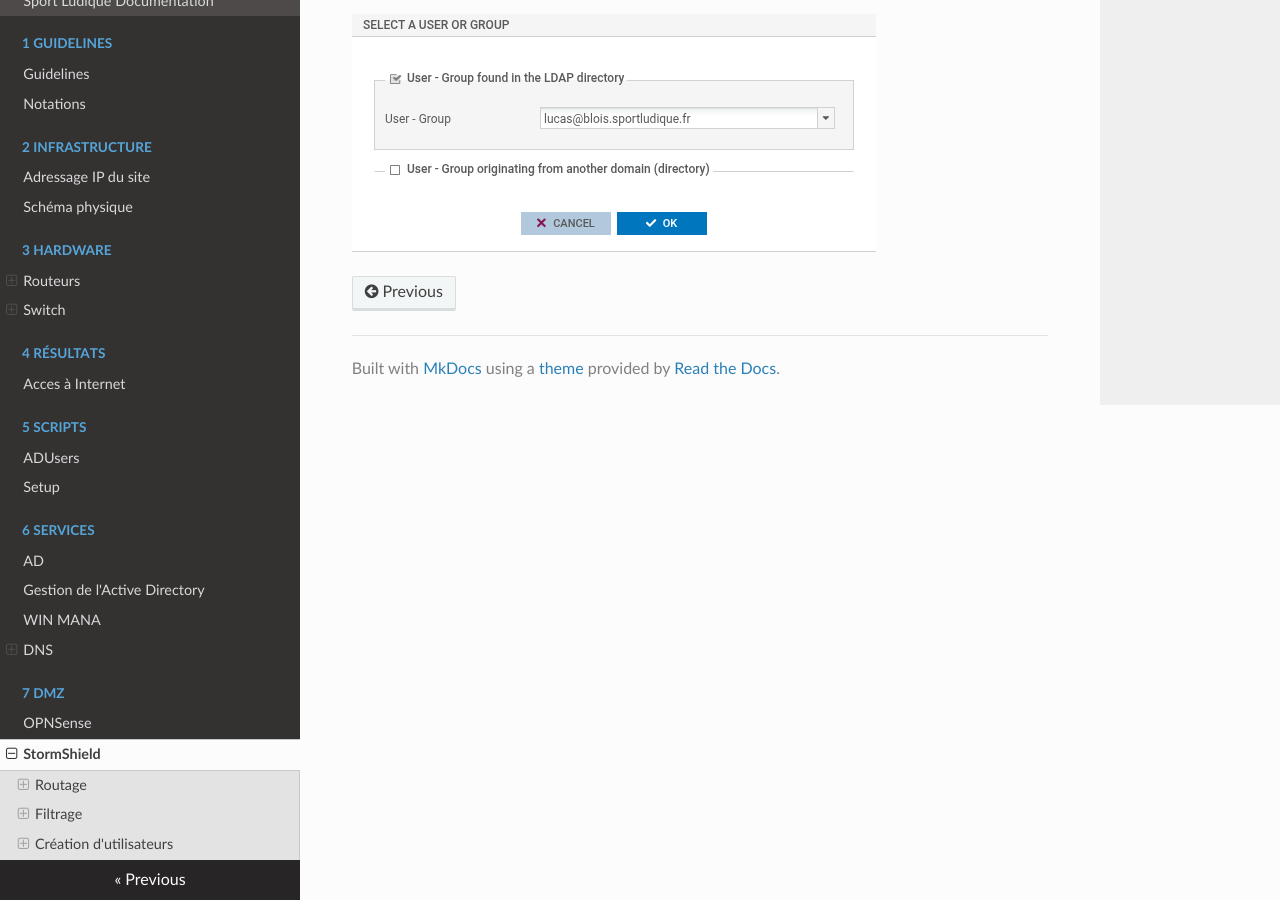
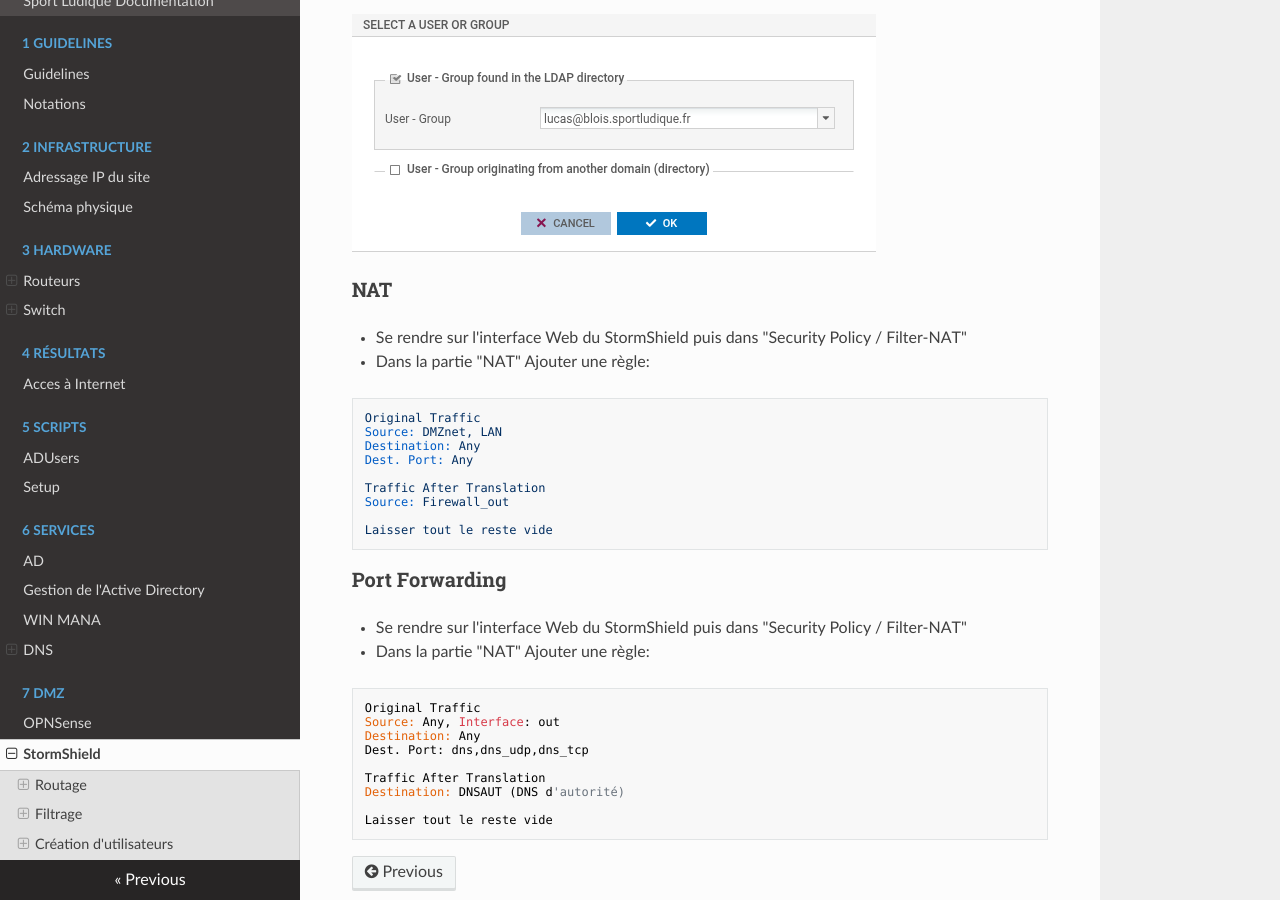
Before and after one commit to DSISportLudique/SportLudique2Doc, an MkDocs documentation site: the page built from docs/7 - DMZ/stormshield.md, in a window 1280 px wide and 900 px high, scrolled down 3687 px. Built offline with MkDocs 1.6.1, drawn with Linux system fonts in a browser that asks for light colours; nearby versions of some CDN libraries.

Commit message:
Firewall NAT + port forwarding

````diff
--- a/docs/7 - DMZ/stormshield.md
+++ b/docs/7 - DMZ/stormshield.md
@@ -55,3 +55,35 @@ Dans CONFIGURATIONS > SYSTEM > Administrators:
 Add an administrator with all privileges
 
 ![](../assets/FW/admin.png)
+
+### NAT
+
+- Se rendre sur l'interface Web du StormShield puis dans "Security Policy / Filter-NAT"
+- Dans la partie "NAT" Ajouter une règle:
+```
+Original Traffic
+Source: DMZnet, LAN
+Destination: Any
+Dest. Port: Any
+
+Traffic After Translation
+Source: Firewall_out
+
+Laisser tout le reste vide
+```
+
+### Port Forwarding
+
+- Se rendre sur l'interface Web du StormShield puis dans "Security Policy / Filter-NAT"
+- Dans la partie "NAT" Ajouter une règle:
+```
+Original Traffic
+Source: Any, Interface: out
+Destination: Any
+Dest. Port: dns,dns_udp,dns_tcp
+
+Traffic After Translation
+Destination: DNSAUT (DNS d'autorité)
+
+Laisser tout le reste vide
+```
````
